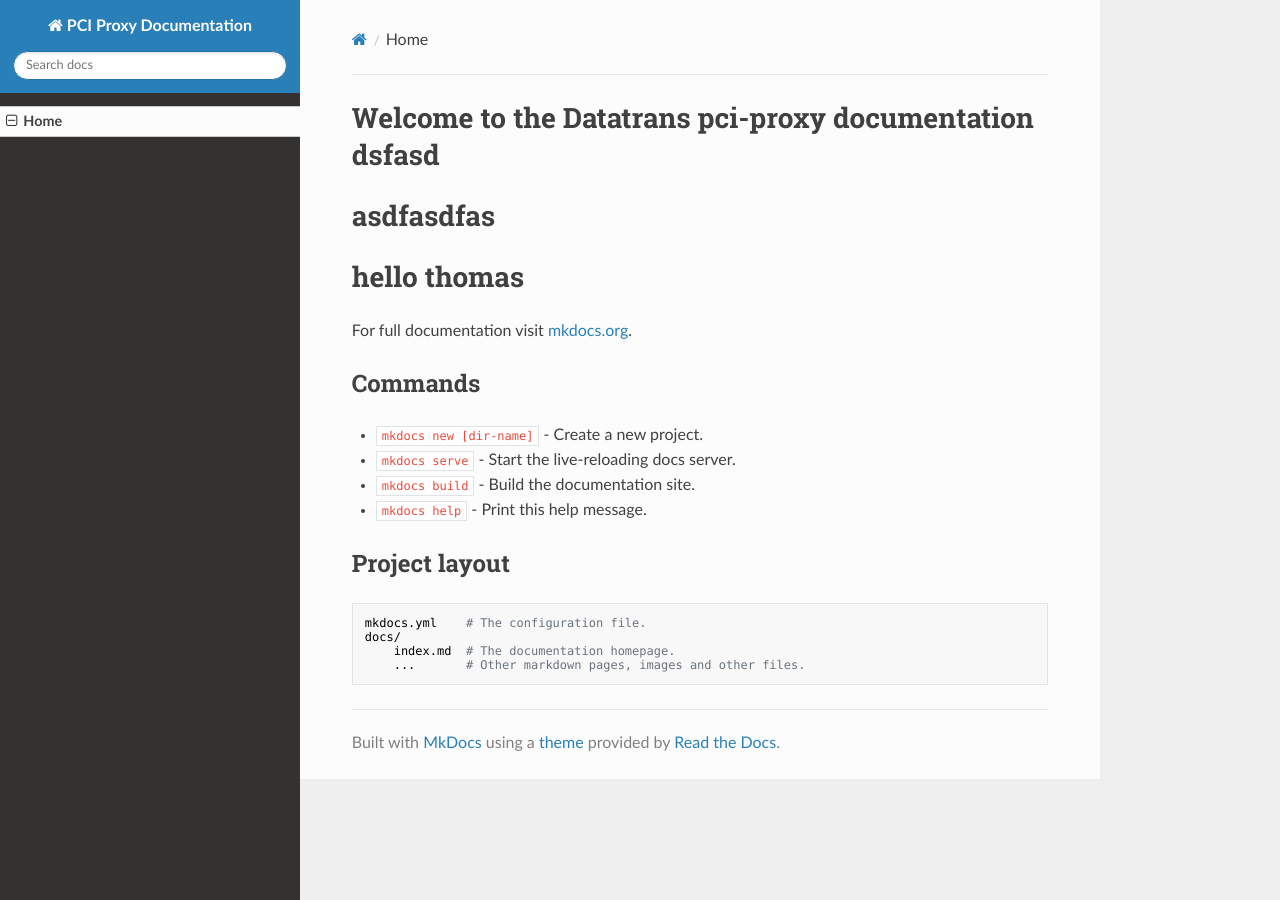
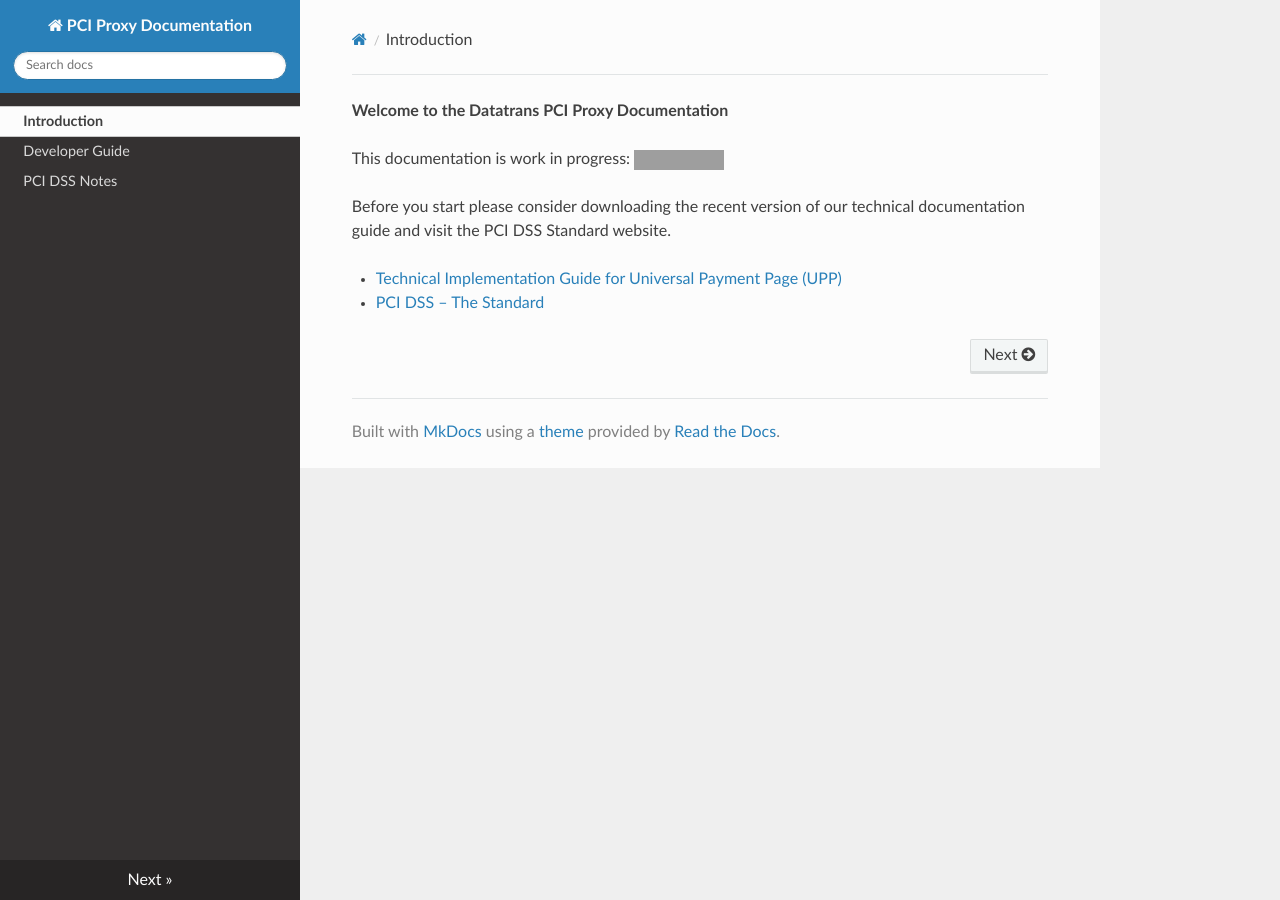
Before and after one commit to hellothomaas/docs.pci-proxy.com, an MkDocs documentation site: the page built from docs/index.md, in a window 1280 px wide. Built offline with MkDocs 1.6.1, drawn with Linux system fonts in a browser that asks for light colours; nearby versions of some CDN libraries; old or Windows-style settings are respelled for this version of MkDocs; grey boxes are pictures that could not be loaded.

```diff
--- a/docs/index.md
+++ b/docs/index.md
@@ -1,7 +1,20 @@
-# Welcome to the Datatrans pci-proxy documentation dsfasd
+**Welcome to the Datatrans PCI Proxy Documentation**
 
-# asdfasdfas
-# hello thomas
+
+
+
+This documentation is work in progress:
+![work in progroess](https://img.shields.io/badge/docs-10%25-red.svg)
+
+Before you start please consider downloading the recent version of our technical documentation guide and visit the PCI DSS Standard website.
+
+* [Technical Implementation Guide for Universal Payment Page (UPP)](https://pilot.datatrans.biz/showcase/doc/Technical_Implementation_Guide.pdf)
+* [PCI DSS – The Standard](https://www.pcisecuritystandards.org/security_standards/documents.php)
+
+<!--
+
+
+### <a name="tith"></a>This is the Heading
 
 For full documentation visit [mkdocs.org](http://mkdocs.org).
 
@@ -18,3 +31,5 @@ For full documentation visit [mkdocs.org](http://mkdocs.org).
     docs/
         index.md  # The documentation homepage.
         ...       # Other markdown pages, images and other files.
+
+-->
--- a/mkdocs.yml
+++ b/mkdocs.yml
@@ -1,4 +1,6 @@
 site_name: PCI Proxy Documentation
 pages:
-- Home: index.md
+- Introduction: 'index.md'
+- Developer Guide: 'developer_guide.md'
+- PCI DSS Notes: 'pci_dss_notes.md'
 theme: readthedocs
```
Also changed, not shown: docs/developer_guide.md (added, +28 -0 lines), docs/pci_dss_notes.md (added, +27 -0 lines), docs/img/inline.png (added), docs/img/lightbox.png (added), docs/img/redirect.png (added).
